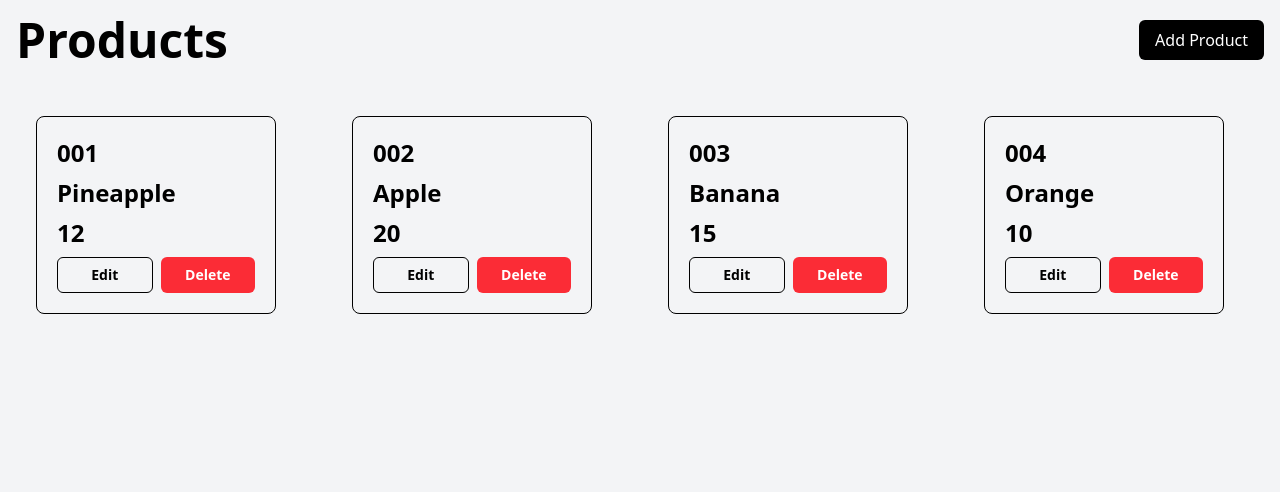
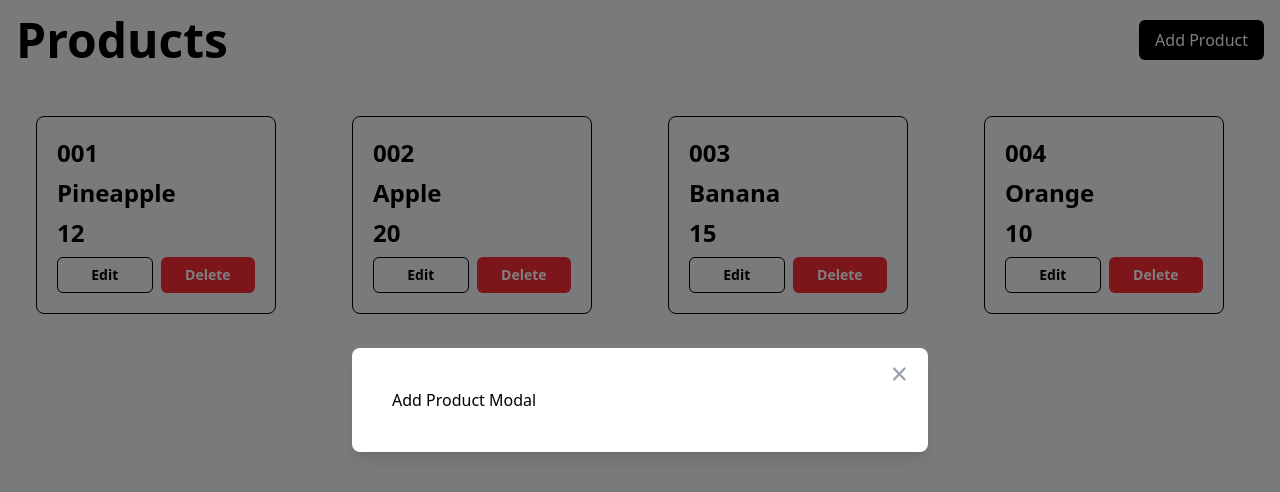
Before and after one commit to jchiwaii/react-learn, a React (Vite) app: page / in a window 1280 px wide. Both pictures are taken after a click on the button "Add Product". Shown: the top 492 px of the page. Built offline with nearby package versions, Linux system fonts and the light colour scheme.

Commit message:
Add Product

```diff
--- a/src/App.jsx
+++ b/src/App.jsx
@@ -1,5 +1,6 @@
 import React from "react";
 import ProductCard from "./components/ProductCard";
+import AddProductModal from "./components/AddProductModal";
 
 const App = () => {
   const productList = [
@@ -9,13 +10,25 @@ const App = () => {
     { id: "004", name: "Orange", quantity: 10 },
   ];
 
+  const [isOpen, setIsOpen] = React.useState(false);
+
+  const openToggleModal = () => {
+    setIsOpen(true);
+  };
+
+  const closeToggleModal = () => {
+    setIsOpen(false);
+  };
+
   return (
+    <>
       <div className="min-h-screen bg-gray-100">
         <div className="flex justify-between items-center p-4">
           <h1 className="text-5xl font-bold">Products</h1>
           <button
             type="button"
             className="bg-black text-white py-2 px-4 rounded-md text-semi-bold hover:bg-green-600 transition-colors duration-300"
+            onClick={openToggleModal}
           >
             Add Product
           </button>
@@ -26,6 +39,8 @@ const App = () => {
           ))}
         </div>
       </div>
+      {isOpen && <AddProductModal closeToggleModal={closeToggleModal} />}
+    </>
   );
 };
 
--- /dev/null
+++ b/src/components/AddProductModal.jsx
@@ -0,0 +1,21 @@
+import React from "react";
+
+const AddProductModal = ({ closeToggleModal }) => {
+  return (
+    <div className="fixed inset-0 flex justify-center items-center z-5">
+      <div className="absolute inset-0 bg-black opacity-50"></div>
+      <div className="relative w-full max-w-xl bg-white rounded-lg p-10 shadow-lg">
+        <button
+          type="button"
+          className="absolute top-2 right-5 text-3xl p-0 text-gray-400 hover:cursor-pointer"
+          onClick={closeToggleModal}
+        >
+          &times;
+        </button>
+        Add Product Modal
+      </div>
+    </div>
+  );
+};
+
+export default AddProductModal;
```
Lines whose indentation alone changed are shown as unchanged.
